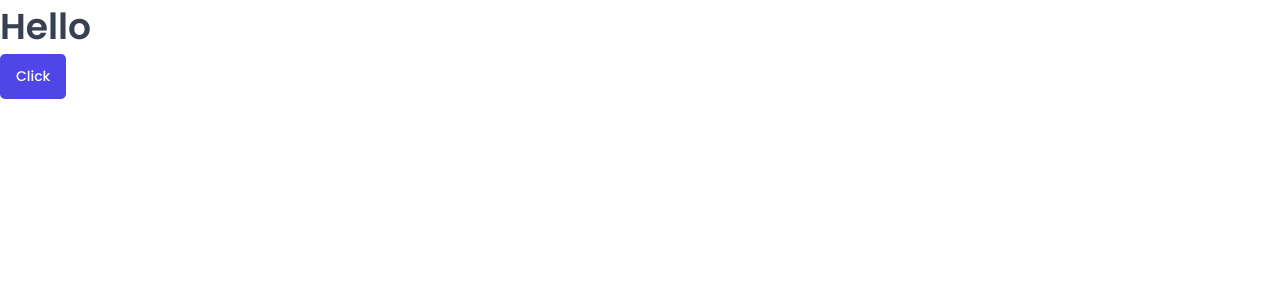
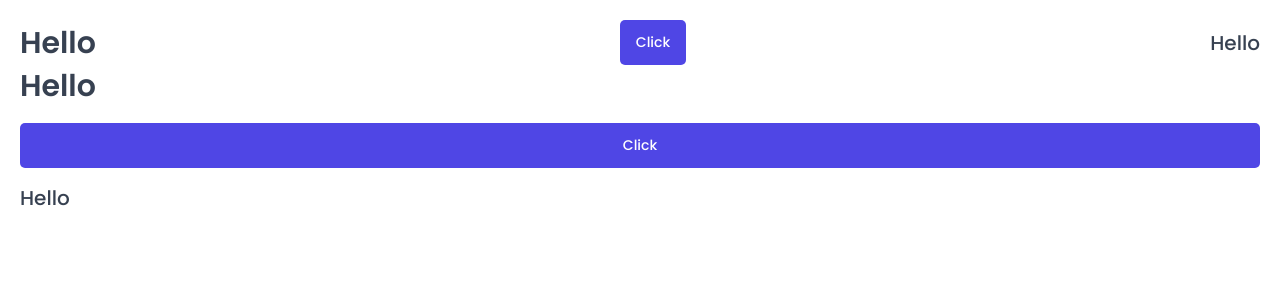
Before and after one commit to armangral/the-wild-oasis, a React (Vite) app: page / in a window 1280 px wide. Shown: the top 300 px of the page. Built offline with nearby package versions, Linux system fonts and the light colour scheme; a web font is replaced by a local one.

Commit message:
building some reusable styled comp

```diff
--- a/src/App.jsx
+++ b/src/App.jsx
@@ -1,10 +1,7 @@
 import styled from "styled-components";
 import GlobalStyles from "./styles/GlobalStyles";
-
-const H1 = styled.h1`
-  font-weight: 600;
-  font-size: 36px;
-`;
+import Heading from "./ui/Heading";
+import Row from "./ui/Row";
 
 const Button = styled.button`
   font-size: 1.4rem;
@@ -16,14 +13,28 @@ const Button = styled.button`
   color: white;
 `;
 
+const StyledApp = styled.div`
+  /* background-color: aqua; */
+  padding: 20px;
+`;
+
 function App() {
   return (
     <>
       <GlobalStyles />
-      <div>
-        <H1>Hello</H1>
-        <Button>Click</Button>
-      </div>
+      <StyledApp>
+        <Row type="horizontal">
+          <Heading as="h1">Hello</Heading>
+          <Button>Click</Button>
+          <Heading as="h3">Hello</Heading>
+        </Row>
+
+        <Row type="vertical">
+          <Heading as="h1">Hello</Heading>
+          <Button>Click</Button>
+          <Heading as="h3">Hello</Heading>
+        </Row>
+      </StyledApp>
     </>
   );
 }
--- /dev/null
+++ b/src/ui/Heading.jsx
@@ -0,0 +1,33 @@
+import styled, { css } from "styled-components";
+
+// const test = css`
+//   text-align: center;
+//   ${10 > 5 && "background-color: yellow"}
+// `;
+
+const Heading = styled.h1`
+  ${(props) =>
+    props.as === "h1" &&
+    css`
+      font-size: 3rem;
+      font-weight: 600;
+    `}
+
+  ${(props) =>
+    props.as === "h2" &&
+    css`
+      font-size: 2rem;
+      font-weight: 600;
+    `}
+
+    ${(props) =>
+    props.as === "h3" &&
+    css`
+      font-size: 2rem;
+      font-weight: 500;
+    `}
+
+  line-height: 1.4;
+`;
+
+export default Heading;
--- /dev/null
+++ b/src/ui/Row.jsx
@@ -0,0 +1,25 @@
+import styled, { css } from "styled-components";
+
+const Row = styled.div`
+  display: flex;
+
+  ${(props) =>
+    props.type === "horizontal" &&
+    css`
+      justify-content: space-between;
+      align-items: center;
+    `}
+
+  ${(props) =>
+    props.type === "vertical" &&
+    css`
+      flex-direction: column;
+      gap: 1.6rem;
+    `}
+`;
+
+Row.defaultProps = {
+  type: "vertical",
+};
+
+export default Row;
```
Also changed, not shown: src/ui/Button.jsx (+16 -0 lines), src/ui/Input.jsx (added, +11 -0 lines).
